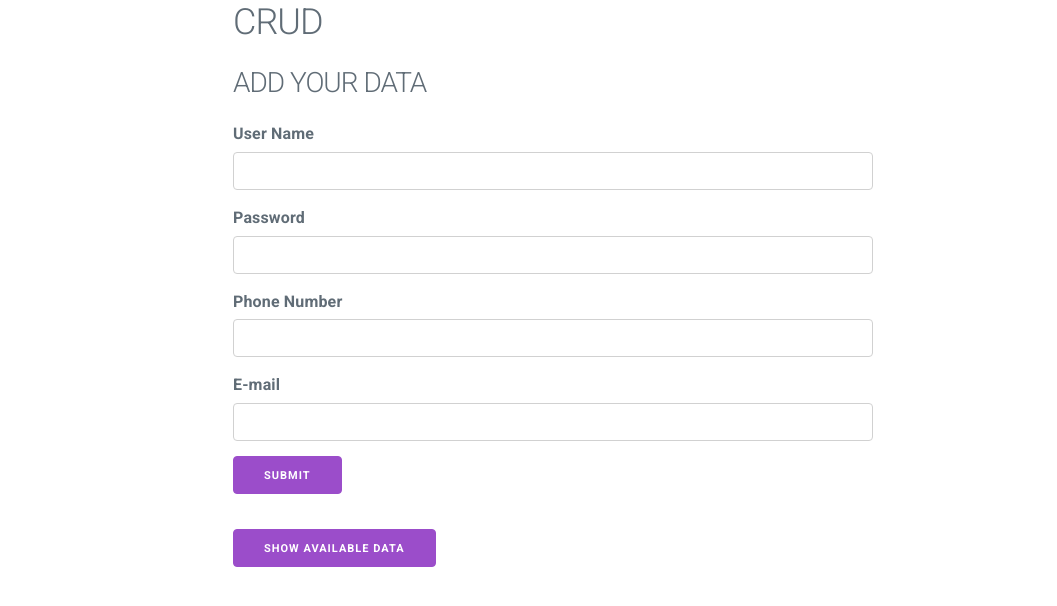
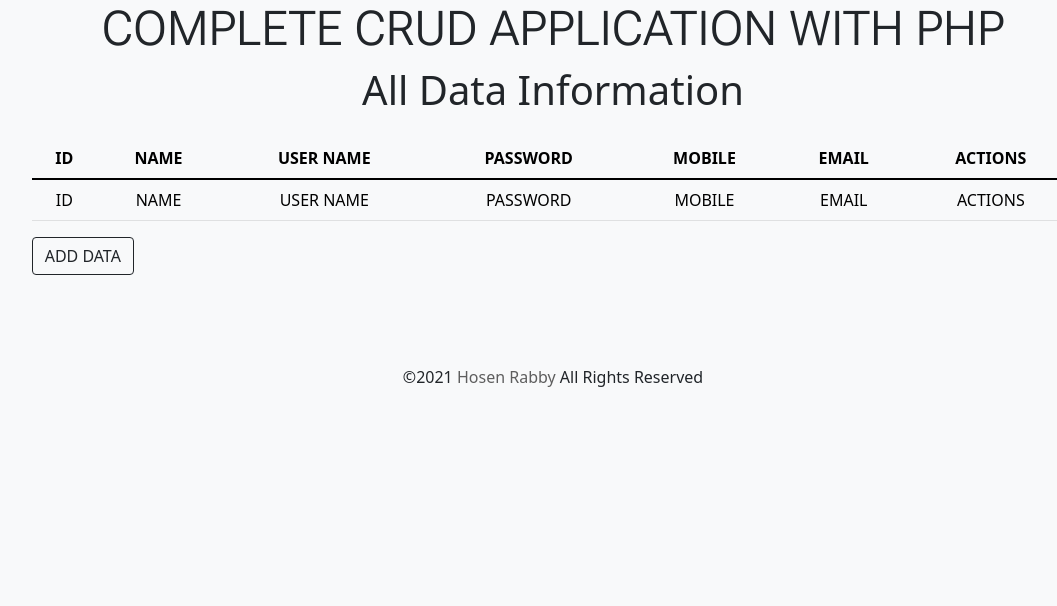
Before and after one commit to hosenrabby/PHP-CRUD, a PHP site: page / in a window 1280 px wide. Shown: the top 606 px of the page, without its empty margins (87-1144 px from the left). Run offline with PHP 8.4, Linux system fonts and the light colour scheme; data that the repository does not hold is empty; some libraries are stand-ins or nearby versions.

Commit message:
CRUD Updated

```diff
--- a/connect.php
+++ b/connect.php
@@ -1,5 +1,5 @@
 <?php
-    $dbconnect = new mysqli("localhost","root","","users","3306") or die("Query Unsuccessfull");
+    $dbconnect = new mysqli("localhost","root","","users",) or die("Query Unsuccessfull");
     // if ($dbconnect) {
     //     echo "Databses Connect";
     // } else {
--- a/delete.php
+++ b/delete.php
@@ -5,7 +5,7 @@
 
         $query = $dbconnect->query("DELETE FROM `user_info` WHERE id ='$id'");
         if ($query) {
-            header ("Location:show-data.php");
-        } else echo "Data Not Deleted";
+            header("Location:index.php?msgWarn=Data Deleted Successfully.");
+        } else header("Location:index.php?msgWarn=Data Not Deleted.");
     }
 ?>
--- a/index.php
+++ b/index.php
@@ -1,52 +1,108 @@
-<?php
-    include_once "connect.php";
-
-    if (isset($_POST['submit'])) {
-        $userName = $_POST['uname'];
-        $password = $_POST['pass'];
-        $phone = $_POST['phone'];
-        $email = $_POST['email'];
-
-        $query = $dbconnect->query("INSERT INTO `user_info`(`userName`, `password`, `mobile`, `email`) VALUES ('$userName','$password','$phone','$email')");
-        if ($query) {
-            header("Location:show-data.php");
-        } else "query unsuccessfull";
-    }
-?>
-
+<?php include_once "connect.php";?>
 <!DOCTYPE html>
 <html lang="en">
+
 <head>
     <meta charset="UTF-8">
     <meta http-equiv="X-UA-Compatible" content="IE=edge">
     <meta name="viewport" content="width=device-width, initial-scale=1.0">
-    <title>PHP CRUD</title>
-    <link rel="stylesheet" href="https://fonts.googleapis.com/css?family=Roboto:300,300italic,700,700italic">
-    <link rel="stylesheet" href="https://cdnjs.cloudflare.com/ajax/libs/normalize/8.0.1/normalize.css">
-    <link rel="stylesheet" href="https://cdnjs.cloudflare.com/ajax/libs/milligram/1.4.1/milligram.css">
+    <title>CRUD APPLICATION</title>
+    <link rel="preconnect" href="https://fonts.googleapis.com">
+    <link rel="preconnect" href="https://fonts.gstatic.com" crossorigin>
+    <link href="https://fonts.googleapis.com/css2?family=Roboto+Flex:opsz,wght@8..144,200;8..144,300;8..144,400&display=swap" rel="stylesheet">
+    <link rel="stylesheet" href="https://cdnjs.cloudflare.com/ajax/libs/font-awesome/6.1.1/css/all.min.css"/>
+    <link href="https://cdn.jsdelivr.net/npm/bootstrap@5.1.3/dist/css/bootstrap.min.css" rel="stylesheet">
+    <link rel="stylesheet" href="style.css">
 </head>
-<body>
-    <div class="container">
+
+<body class="bg-light">
+    <div class="container-fluid">
+        <div class="row ">
+            <div class="col-md-12 g-0">
+                <h1 class="display-5 text-center">COMPLETE CRUD APPLICATION WITH PHP</h1>
+                <h3 class="display-6 text-center">All Data Information</h3>
+            </div>
+        </div>
         <div class="row">
-            <div class="column column-60 column-offset-20">
-                <h2>CRUD</h2>
-                <h3>ADD YOUR DATA</h3>
-
-                <form action="index.php" method="post">
-                    <label for="uname">User Name</label>
-                    <input type="text" name="uname">
-                    <label for="pass">Password</label>
-                    <input type="password" name="pass">
-                    <label for="phone">Phone Number</label>
-                    <input type="number" name="phone">
-                    <label for="email">E-mail</label>
-                    <input type="email" name="email">
-
-                    <button class="button" type="submit" name="submit">SUBMIT</button>
-                </form>
-                <a href="show-data.php"><button class="button">SHOW AVAILABLE DATA</button></a>
+            <div class="col-md-1"></div>
+            <div class="col-md-10">
+            <?php
+                if (isset($_GET['msgSuccess'])) {
+                    $msg = $_GET['msgSuccess'];
+                    echo "<div class='alert alert-success alert-dismissible'>
+                    $msg <i class='fa-solid fa-square-check'></i>
+                <button type='button' class='btn-close' data-bs-dismiss='alert'></button>
+              </div>";
+                }
+                if (isset($_GET['msgWarn'])) {
+                    $msg = $_GET['msgWarn'];
+                    echo "<div class='alert alert-danger alert-dismissible' >
+                    $msg <i class='fa-solid fa-triangle-exclamation'></i>
+                <button type='button' class='btn-close' data-bs-dismiss='alert'></button>
+              </div>";
+                }
+            ?><p class="alart-dismisable"></p>
+                <table class="table table-light table-hover text-center">
+                    <thead>
+                        <tr>
+                            <th>ID</th>
+                            <th>NAME</th>
+                            <th>USER NAME</th>
+                            <th>PASSWORD</th>
+                            <th>MOBILE</th>
+                            <th>EMAIL</th>
+                            <th colspan="2">ACTIONS</th>
+                        </tr>
+                    </thead>
+                    <tbody>
+                    <?php
+                        $query = $dbconnect->query("SELECT * FROM `user_info`");
+                        $x=1;
+                        if ($query) {
+                            while ($sdata = $query->fetch_array()) {
+                    ?>
+                        <tr>
+                            <td><?=$x++?></td>
+                            <td><?=$sdata['name']?></td>
+                            <td><?=$sdata['userName']?></td>
+                            <td><?=$sdata['password']?></td>
+                            <td><?=$sdata['mobile']?></td>
+                            <td><?=$sdata['email']?></td>
+                            <td>
+                                <a class="btn btn-outline-success btn-sm" href="edit.php?edit=<?=$sdata['id']?>"><i class="fa-solid fa-pen-to-square"></i> EDIT</a>
+                                <a class="btn btn-outline-danger btn-sm" href="delete.php?delete=<?=$sdata['id']?>"><i class="fa-solid fa-trash-can"></i> DELETE</a>
+                            </td>
+                        </tr>
+                    <?php
+                            }
+                        }
+                    ?>
+                    </tbody>
+                    <tfoot>
+                        <tr>
+                            <td>ID</td>
+                            <td>NAME</td>
+                            <td>USER NAME</td>
+                            <td>PASSWORD</td>
+                            <td>MOBILE</td>
+                            <td>EMAIL</td>
+                            <td colspan="2">ACTIONS</td>
+                        </tr>
+                    </tfoot>
+                </table>
+                <a href="add-data.php" class="btn btn-outline-dark">ADD DATA</a>
+            </div>
+            <div class="col-md-1"></div>
+        </div>
+    </div>
+    <div class="container_fluid">
+        <div class="row g-0">
+            <div class="col-md-12 g-0 copyr">
+                <p class="text-dark text-center">&copy;2021 <a href="hosenrabby.com">Hosen Rabby</a> All Rights Reserved</p>
             </div>
         </div>
     </div>
+<script src="https://cdn.jsdelivr.net/npm/bootstrap@5.1.3/dist/js/bootstrap.bundle.min.js"></script>
 </body>
+
 </html>
--- /dev/null
+++ b/style.css
@@ -0,0 +1,23 @@
+font {
+    font-family: 'Roboto Flex', sans-serif;
+}
+
+* {
+    margin: 0;
+    padding: 0;
+}
+
+h1 {
+    font-family: 'Roboto Flex', sans-serif;
+    font-size: 38px;
+    font-weight: 500;
+}
+
+.copyr a {
+    color: #5e5e5e;
+    text-decoration: none
+}
+
+.copyr p {
+    margin-top: 90px;
+}
```
Also changed, not shown: add-data.php (added, +76 -0 lines), edit.php (+55 -28 lines), show-data.php (deleted, +0 -51 lines).
